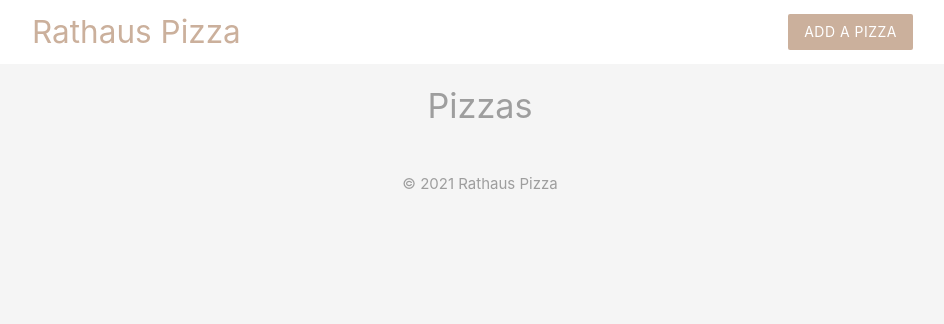
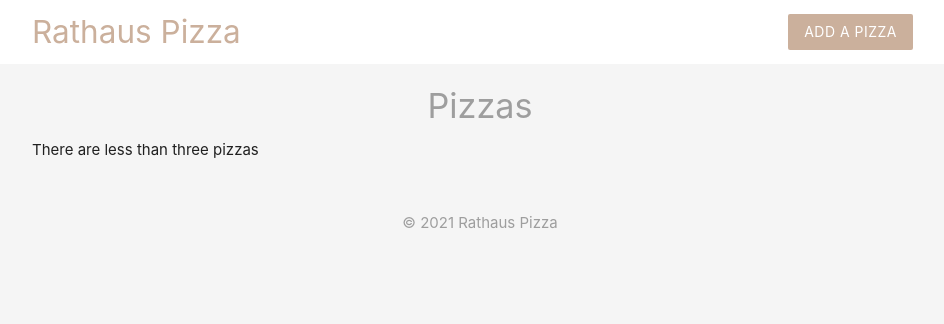
Before and after one commit to nataliecardot/pizza-shop, a PHP site: page / in a window 1280 px wide. Shown: the top 324 px of the page, without its empty margins (160-1104 px from the left). Run offline with PHP 8.4, Linux system fonts and the light colour scheme; data that the repository does not hold is empty.

Commit message:
Use alternative syntax

```diff
--- a/index.php
+++ b/index.php
@@ -36,7 +36,7 @@ mysqli_close($conn);
 
   <div class="container">
     <div class="row">
-      <?php foreach($pizzas as $pizza) { ?>
+      <?php foreach($pizzas as $pizza): ?>
 
         <!-- 12 cols total in Materialize grid - s6 means take half width on small screens -->
         <div class="col s6 md3 ">
@@ -57,7 +57,13 @@ mysqli_close($conn);
           </div>
         </div>
 
-      <?php } ?>
+      <?php endforeach; ?>
+
+      <?php if(count($pizzas) >= 3): ?>
+        <p>There are 3 or more pizzas</p>
+      <?php else: ?>
+        <p>There are less than three pizzas</p>
+      <?php endif; ?>
     </div>
   </div>
 
```
